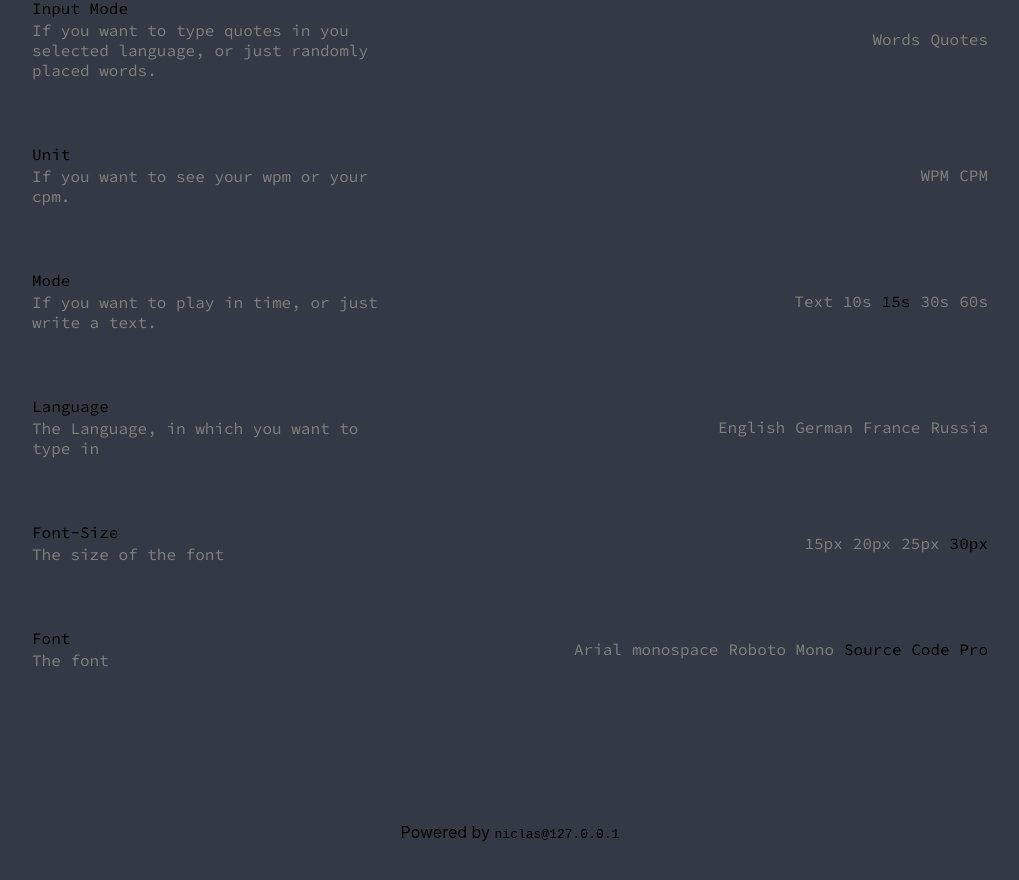
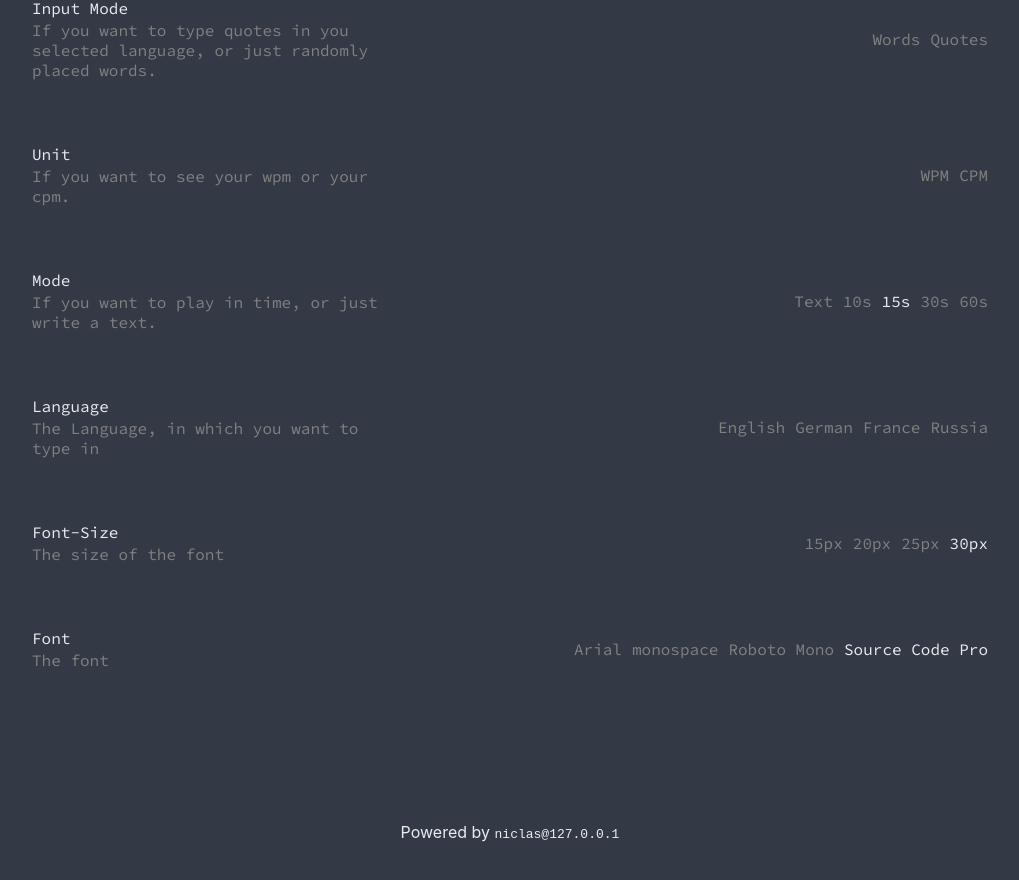
Before and after one commit to BergerAPI/typo.io, a Next.js app: page /config in a window 1280 px wide. Shown: the part 456-1336 px from the top of the page, without its empty margins (130-1149 px from the left). Built offline with nearby package versions, Linux system fonts and the light colour scheme; no server answers.

Commit message:
fixed white mode p. 2

```diff
--- a/components/leaderboard/User-List.jsx
+++ b/components/leaderboard/User-List.jsx
@@ -103,6 +103,7 @@ export class UserList extends React.Component {
       justifyContent: "center",
       "font-family": "monospace",
       fontSize: "200%",
+      color: "var(--text-color)"
     };
 
     if (this.state.users.length === 0)
--- a/pages/index.js
+++ b/pages/index.js
@@ -21,7 +21,7 @@ export default function App() {
     )
   else {
     return (
-      <div style={{ fontFamily: "monospace", fontSize: "20px" }}>
+      <div style={{ fontFamily: "monospace", fontSize: "20px", color: 'white' }}>
         <p>WPM: {state.wpm}</p>
         <p>Raw: {state.raw}</p>
         <p>Accuracy: {state.accuracy}</p>
--- a/styles/components/config/Config.module.css
+++ b/styles/components/config/Config.module.css
@@ -8,6 +8,7 @@
 }
 
 .content {
+  color: var(--text-color);
   width: 75%;
   height: auto;
   display: flex;
@@ -19,6 +20,7 @@
 .content .box {
   margin-left: auto;
   margin-right: 0;
+  color: var(--text-color);
 }
 
 .box p {
--- a/styles/components/layout/Layout.module.css
+++ b/styles/components/layout/Layout.module.css
@@ -11,6 +11,7 @@
   width: 100%;
   height: 100px;
   text-align: center;
+  color: var(--text-color);
 
   display: flex;
   justify-content: center;
--- a/styles/global/globals.css
+++ b/styles/global/globals.css
@@ -54,6 +54,7 @@ button {
   border: none;
   border-radius: 0.25rem;
   background: rgba(0, 0, 0, 0.1);
+  color: white;
   padding: 0.5rem;
   font-size: 1rem;
   line-height: 1rem;
--- a/styles/modules/Home.module.css
+++ b/styles/modules/Home.module.css
@@ -1,25 +1,8 @@
-.footer {
-  width: 100%;
-  height: 100px;
-  border-top: 1px solid #eaeaea;
-  display: flex;
-  justify-content: center;
-  align-items: center;
-}
-
-.title a {
-  color: #f1c40f;
-  text-decoration: underline;
-}
-
-.tile a:hover {
-  text-decoration: none;
-}
-
 .title {
   margin: 0;
   line-height: 1.15;
   font-size: 4rem;
+  color: var(--text-color);
 }
 
 .title, .description {
@@ -34,3 +17,7 @@
 .logo {
   height: 1em;
 }
+
+.user {
+  color: var(--text-color);
+}
```
Also changed, not shown: pages/credits/index.js (line endings or trailing spaces), styles/modules/Credits.module.css (line endings or trailing spaces).
